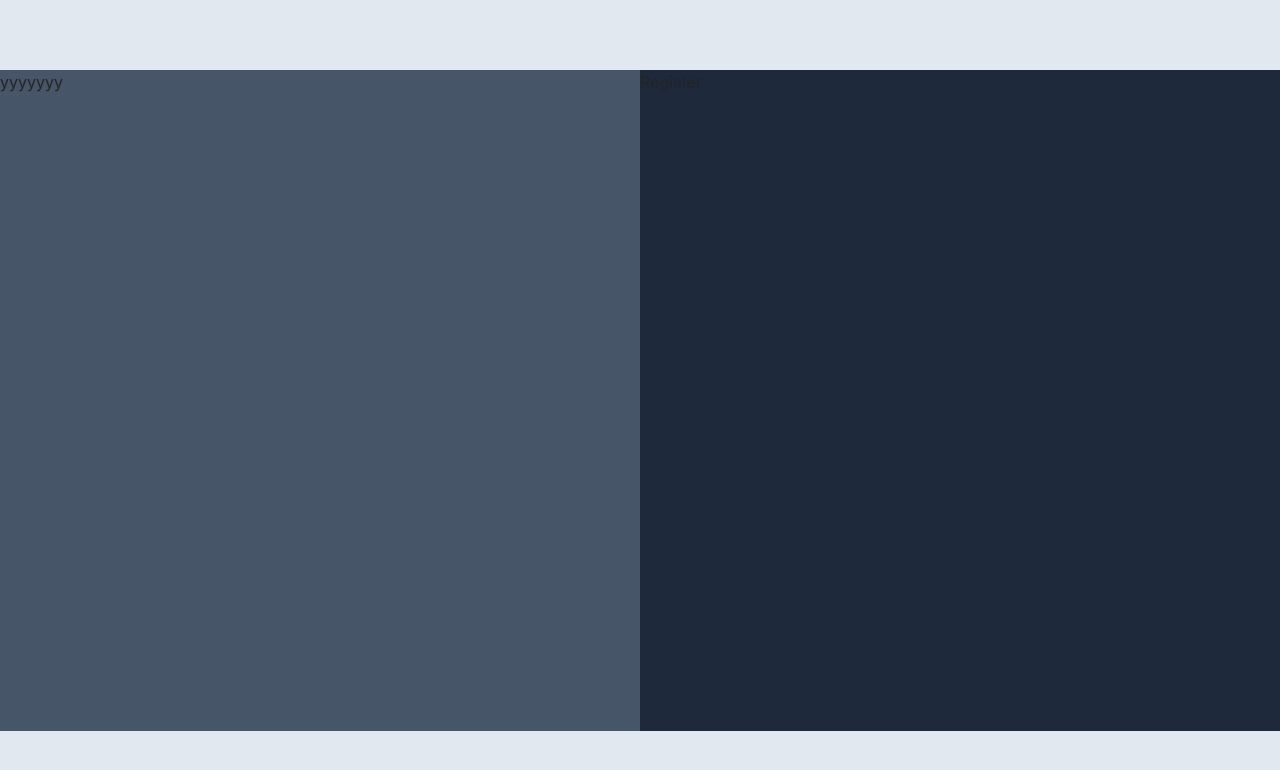
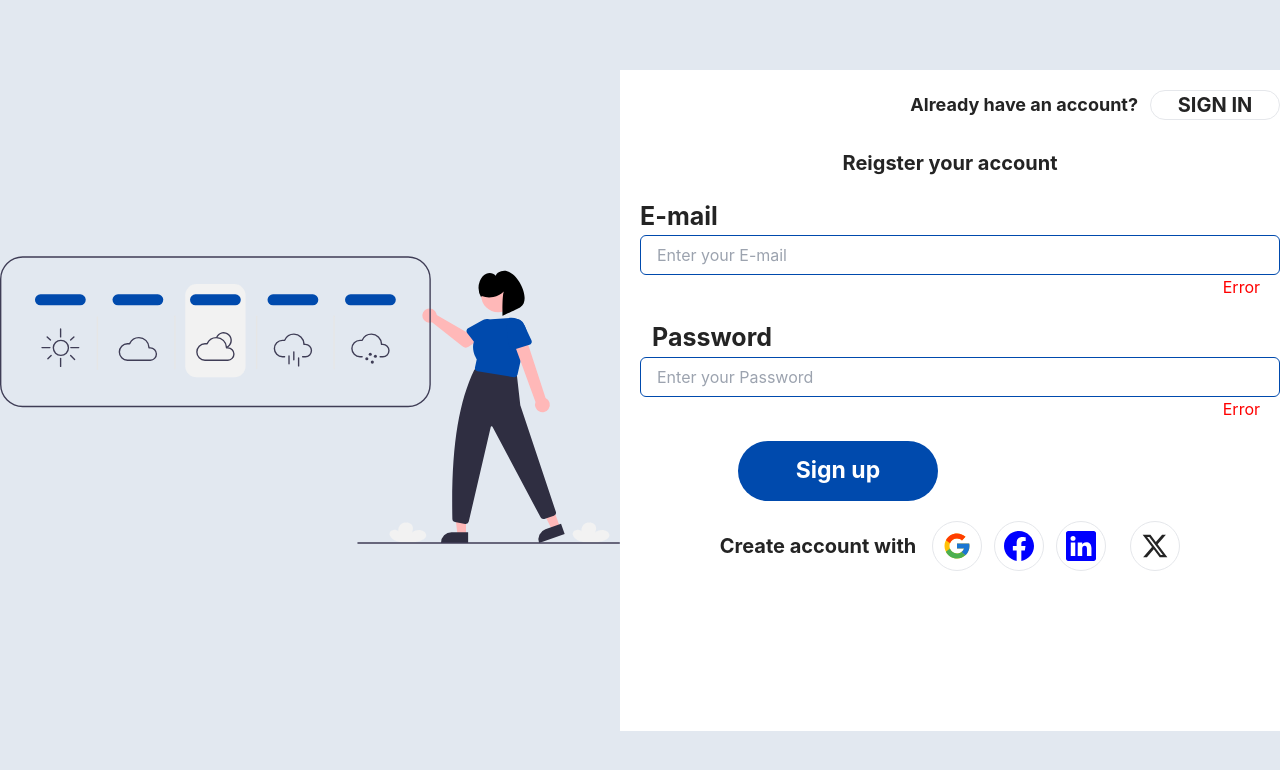
Before and after one commit to UchennaAustine/PLP-Hackathon-FE, a React (Vite) app: page /register in a window 1280 px wide. Shown: the top 770 px of the page. Built offline with nearby package versions, Linux system fonts and the light colour scheme.

Commit message:
onyedikachi

```diff
--- a/src/pages/auth/Login.tsx
+++ b/src/pages/auth/Login.tsx
@@ -1,7 +1,76 @@
 /** @format */
+import { FcGoogle } from "react-icons/fc";
+import { SiFacebook } from "react-icons/si";
+import { RiTwitterXFill } from "react-icons/ri";
+import { BsLinkedin } from "react-icons/bs";
+import imgs from "../../assets/undraw_weather_re_qsmd (1).svg";
+import { Link } from "react-router-dom";
 
 const Login = () => {
-  return <div>Login</div>;
+  return (
+    <div className="w-full h-[100vh] bg-slate-200 flex items-center justify-between">
+      <div className="w-[699px] h-[661px]  flex items-center justify-center">
+        <img src={imgs} alt="loading..." className="h-[300px]" />
+      </div>
+      <div className="w-[665px] h-[661px] bg-white">
+        <div className="flex items-center justify-end mt-5">
+          <span className="flex items-center justify-center text-[18px] font-bold">
+            Don't have an account?
+          </span>
+          <Link to={"/register"}>
+            <p className="w-[130px] h-[30px] rounded-full border flex items-center justify-center text-[20px] font-bold ml-3">
+              SIGN UP
+            </p>
+          </Link>
+        </div>
+        <div className="flex items-center justify-center flex-col mt-7">
+          <span className="text-[20px] font-bold">Welcome back Sign In</span>
+          <div className="mt-5 pl-5">
+            <span className="text-[25px] font-bold ">E-mail</span>
+            <input
+              type="text"
+              placeholder="Enter your E-mail"
+              className="outline-none w-[640px] h-[40px] bg-white border-[#004AAD] border pl-4 rounded-md"
+            />
+            <p className="flex items-center justify-end mr-5 text-[red]">
+              Error
+            </p>
+          </div>
+          <div className="mt-5 pl-5">
+            <span className="text-[25px] font-bold pl-3">Password</span>
+            <input
+              type="text"
+              placeholder="Enter your Password"
+              className="outline-none w-[640px] h-[40px] bg-white border border-[#004AAD] rounded-md pl-4"
+            />
+            <p className="flex items-center justify-end mr-5 text-[red]">
+              Error
+            </p>
+          </div>
+          <button className=" w-[200px] h-[60px] flex items-center justify-center bg-[#004AAD] rounded-full text-[23px] font-bold text-white mr-56 mt-5">
+            Sign in
+          </button>
+          <div className="flex mt-5 items-center justify-center">
+            <span className="mr-4 text-[20px] font-bold">
+              Create account with
+            </span>
+            <p className="w-[50px] h-[50px] rounded-full border flex items-center justify-center mr-3">
+              <FcGoogle size={30} />
+            </p>
+            <p className="w-[50px] h-[50px] rounded-full border flex items-center justify-center">
+              <SiFacebook size={30} style={{ color: "blue" }} />
+            </p>
+            <p className="w-[50px] h-[50px] rounded-full border flex items-center justify-center ml-3">
+              <BsLinkedin size={30} style={{ color: "blue" }} />
+            </p>
+            <p className="w-[50px] h-[50px] rounded-full border flex items-center justify-center ml-6">
+              <RiTwitterXFill size={30} />
+            </p>
+          </div>
+        </div>
+      </div>
+    </div>
+  );
 };
 
 export default Login;
--- a/src/pages/auth/Register.tsx
+++ b/src/pages/auth/Register.tsx
@@ -1,11 +1,74 @@
 /** @format */
+
+import { FcGoogle } from "react-icons/fc";
+import { SiFacebook } from "react-icons/si";
+import { RiTwitterXFill } from "react-icons/ri";
+import { BsLinkedin } from "react-icons/bs";
+import imgs from "../../assets/undraw_weather_re_qsmd (1).svg";
+import { Link } from "react-router-dom";
 
 const Register = () => {
   return (
     <div className="w-full h-[100vh] bg-slate-200 flex items-center justify-between">
-      <div className="w-[700px] h-[661px] bg-slate-600">yyyyyyy</div>
-      <div className="w-[700px] h-[661px] bg-slate-800">
-        <div>Register</div>
+      <div className="w-[699px] h-[661px]  flex items-center justify-center">
+        <img src={imgs} alt="loading..." className="h-[300px]" />
+      </div>
+      <div className="w-[665px] h-[661px] bg-white">
+        <div className="flex items-center justify-end mt-5">
+          <span className="flex items-center justify-center text-[18px] font-bold">
+            Already have an account?
+          </span>
+          <Link to={"/sign-in"}>
+            <p className="w-[130px] h-[30px] rounded-full border flex items-center justify-center text-[20px] font-bold ml-3">
+              SIGN IN
+            </p>
+          </Link>
+        </div>
+        <div className="flex items-center justify-center flex-col mt-7">
+          <span className="text-[20px] font-bold">Reigster your account</span>
+          <div className="mt-5 pl-5">
+            <span className="text-[25px] font-bold ">E-mail</span>
+            <input
+              type="text"
+              placeholder="Enter your E-mail"
+              className="outline-none w-[640px] h-[40px] bg-white border-[#004AAD] border pl-4 rounded-md"
+            />
+            <p className="flex items-center justify-end mr-5 text-[red]">
+              Error
+            </p>
+          </div>
+          <div className="mt-5 pl-5">
+            <span className="text-[25px] font-bold pl-3">Password</span>
+            <input
+              type="text"
+              placeholder="Enter your Password"
+              className="outline-none w-[640px] h-[40px] bg-white border border-[#004AAD] rounded-md pl-4"
+            />
+            <p className="flex items-center justify-end mr-5 text-[red]">
+              Error
+            </p>
+          </div>
+          <button className=" w-[200px] h-[60px] flex items-center justify-center bg-[#004AAD] rounded-full text-[23px] font-bold text-white mr-56 mt-5">
+            Sign up
+          </button>
+          <div className="flex mt-5 items-center justify-center">
+            <span className="mr-4 text-[20px] font-bold">
+              Create account with
+            </span>
+            <p className="w-[50px] h-[50px] rounded-full border flex items-center justify-center mr-3">
+              <FcGoogle size={30} />
+            </p>
+            <p className="w-[50px] h-[50px] rounded-full border flex items-center justify-center">
+              <SiFacebook size={30} style={{ color: "blue" }} />
+            </p>
+            <p className="w-[50px] h-[50px] rounded-full border flex items-center justify-center ml-3">
+              <BsLinkedin size={30} style={{ color: "blue" }} />
+            </p>
+            <p className="w-[50px] h-[50px] rounded-full border flex items-center justify-center ml-6">
+              <RiTwitterXFill size={30} />
+            </p>
+          </div>
+        </div>
       </div>
     </div>
   );
--- a/tailwind.config.js
+++ b/tailwind.config.js
@@ -1,11 +1,17 @@
-/** @type {import('tailwindcss').Config} */
+/**
+ * @format
+ * @type {import('tailwindcss').Config}
+ */
+
 export default {
-  content: [
-    "./index.html",
-    "./src/**/*.{js,ts,jsx,tsx}"
-  ],
+  content: ["./index.html", "./src/**/*.{js,ts,jsx,tsx}"],
   theme: {
-    extend: {},
+    extend: {
+      screens: {
+        small: {},
+        meduim: {},
+      },
+    },
   },
   plugins: [],
-}
+};
```
Also changed, not shown: src/assets/undraw_weather_re_qsmd (1).svg (added).
